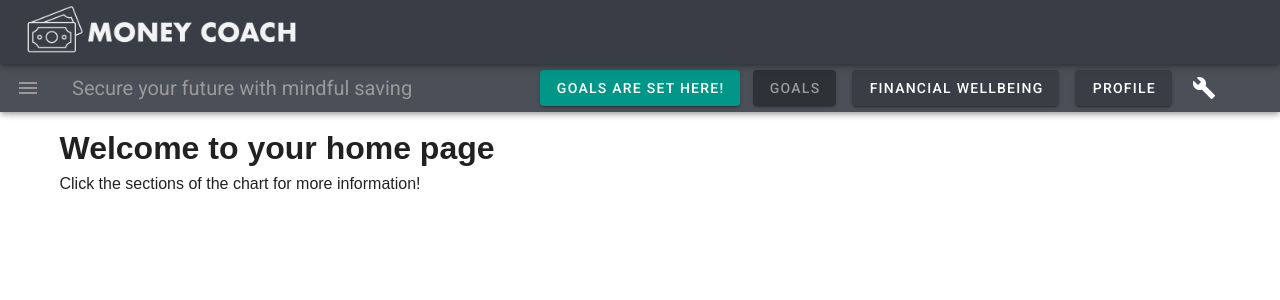
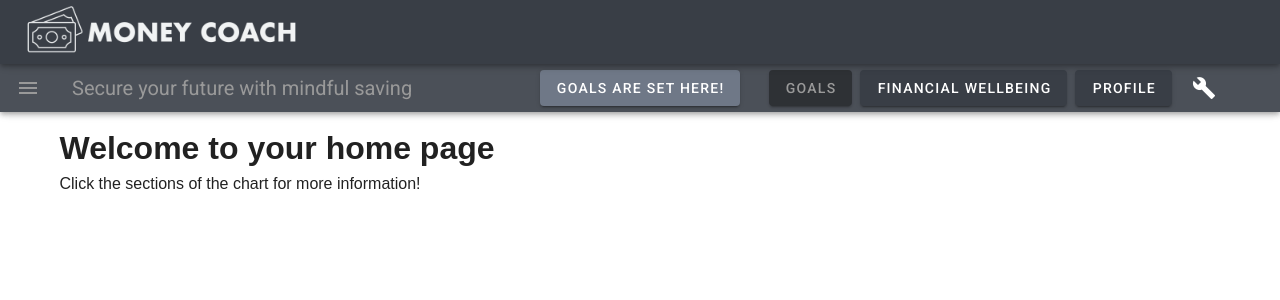
Before and after one commit to Nox-0/SoT-mocha, a Vue app: page / in a window 1280 px wide. Both pictures are taken after a click on the button "GOALS". Shown: the top 300 px of the page. Built offline with nearby package versions, Linux system fonts and the light colour scheme.

Commit message:
drop down box added

```diff
--- a/src/components/Contents.vue
+++ b/src/components/Contents.vue
@@ -32,25 +32,34 @@
           >
             <v-btn
               class="white--text"
-              color="teal"
+              color="#6f7887"
               @click="overlay = false"
             >
               Goals are set here!
             </v-btn>
           </v-overlay>
 
+    <v-menu offset-y>
+      <template v-slot:activator="{ on, attrs }">
         <v-btn
-              class="ma-2"
           color="#393E46"
           dark
+          v-bind="attrs"
+          v-on="on"
         >
           Financial Wellbeing
-              <v-icon
-                dark
-                center
+        </v-btn>
+      </template>
+      <v-list>
+        <v-list-item
+          v-for="(item, index) in items"
+          :key="index"
         >
-              </v-icon>
-            </v-btn>
+          <v-list-item-title>{{ item.title }}</v-list-item-title>
+        </v-list-item>
+      </v-list>
+    </v-menu>
+
 
     <v-btn
         class="ma-2"
@@ -105,6 +114,12 @@
     data: () => ({
       overlay: false,
       zIndex: 0,
+            items: [
+              { title: 'Financial Hardship' },
+              { title: 'Budget Services' },
+              { title: 'Support Programs' },
+              { title: 'Book a Session' },
+            ],
       })
   }
 </script>
```
Lines whose indentation alone changed are shown as unchanged.
